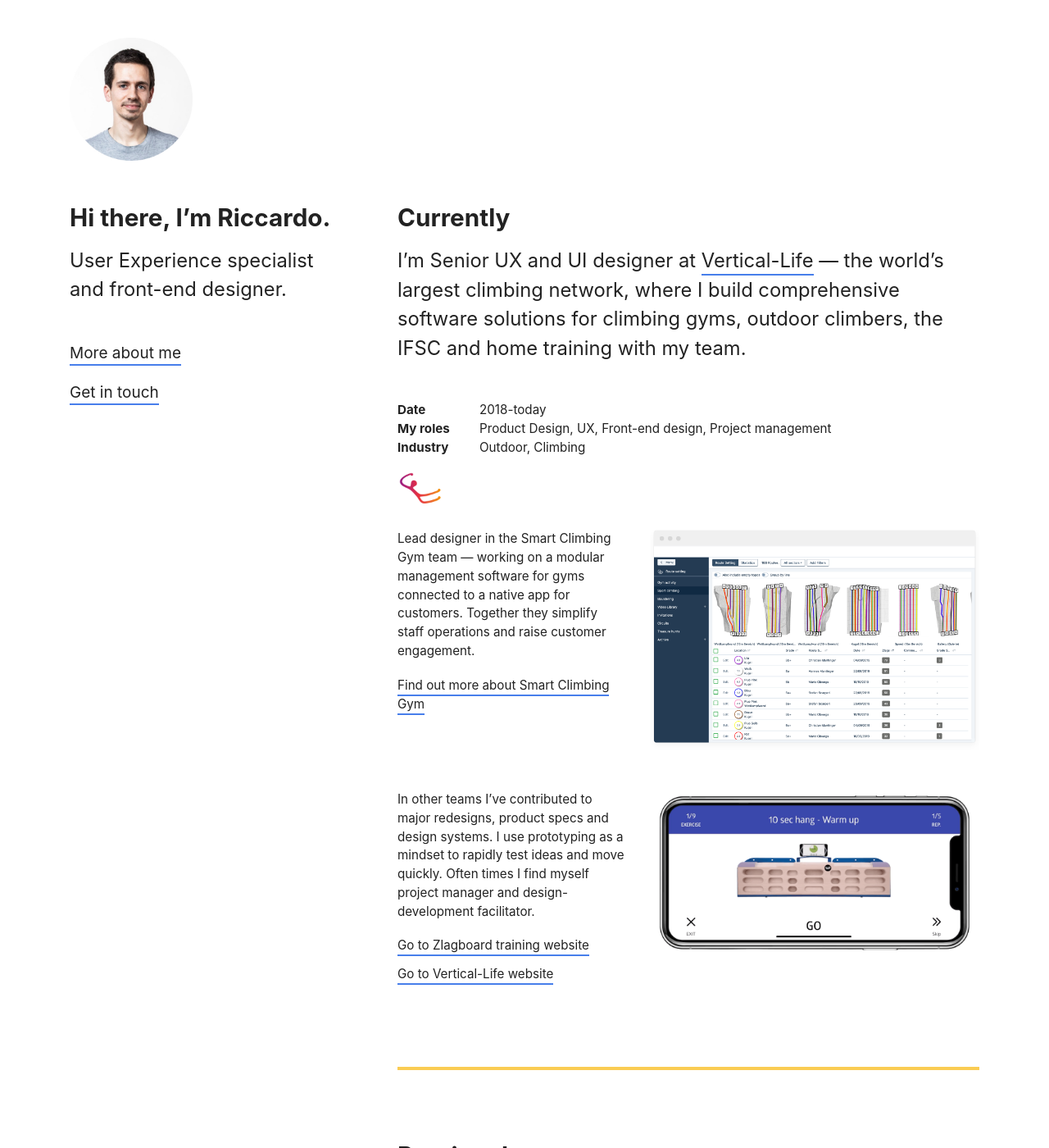
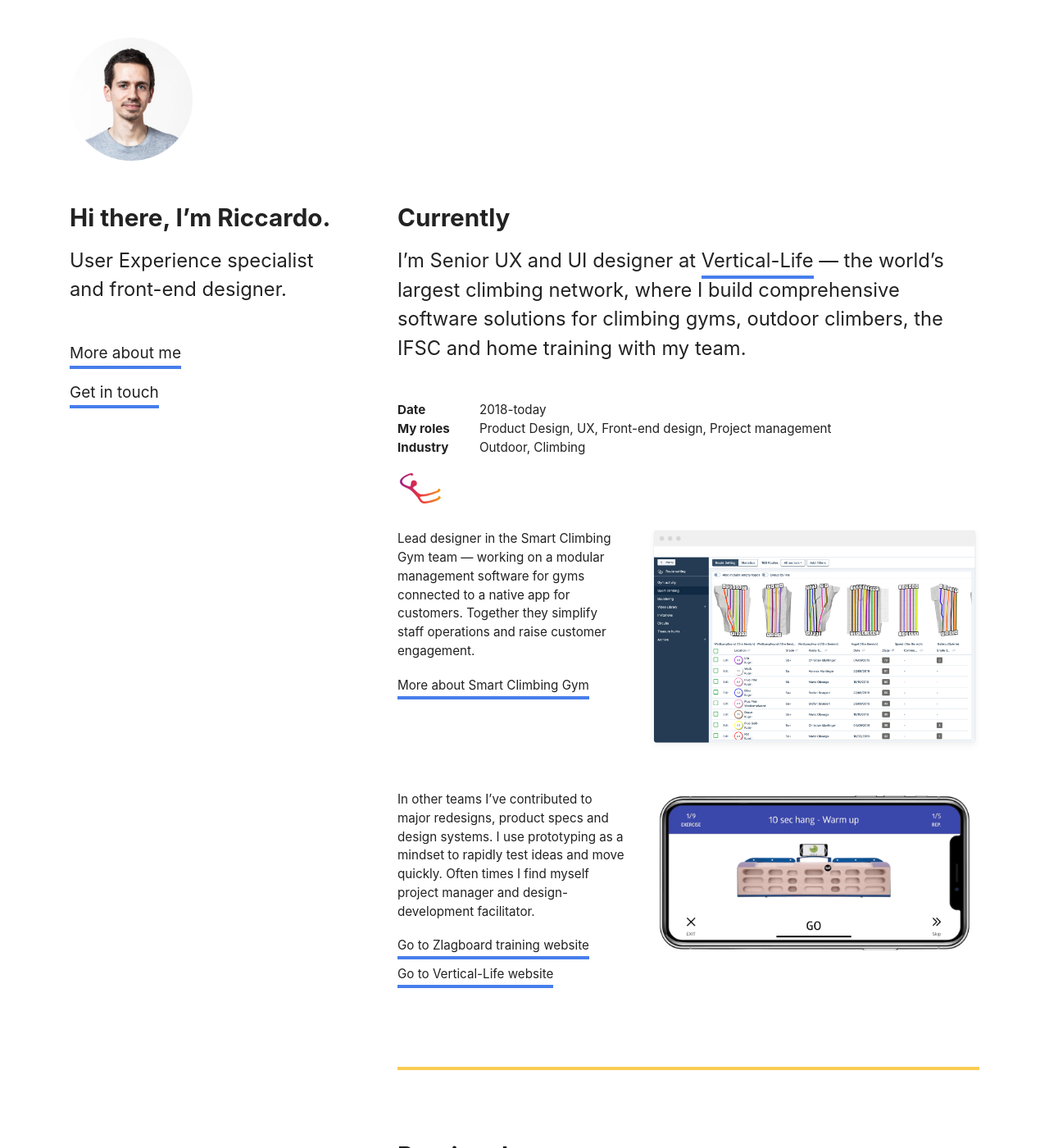
Before and after one commit to rzecchini/riccardozecchini.com, a Jekyll site: the page built from index.md, in a window 1280 px wide and 1400 px high. Shown: the whole window at 82% size. Built offline with Jekyll 4.4.1, drawn with Linux system fonts in a browser that asks for light colours.

Commit message:
refine content and styling

```diff
--- a/_includes/head.html
+++ b/_includes/head.html
@@ -14,7 +14,7 @@
 
   <meta charset="utf-8">
   <meta http-equiv="X-UA-Compatible" content="IE=edge,chrome=1">
-  <title>{{ page.title }} | {{ site.title }}</title>
+  <title>{{ page.title }}{% if page.title %} | {% endif %}{{ site.title }}</title>
   <meta name="description" content="Riccardo Zecchini is a multidisciplinary designer, his works mainly shifts between information architecture, modular design and human-computer interaction.">
   <meta name="viewport" content="width=device-width, initial-scale=1">
 
--- a/_layouts/2020.html
+++ b/_layouts/2020.html
@@ -54,19 +54,19 @@
           </div>
         </div>
         <div class="row mb-3">
-          <div class="col-12 col-md-6 col-lg-7 pb-1 order-xl-2">
+          <div class="col-12 col-md-6 col-lg-7 pb-1 order-md-2">
             <img src="{{ 'img/rzecchini_vl_rs.png' | relative_url}}" alt="Smart Climbing Gymy sample screen">
           </div>
-          <div class="col-12 col-md-6 col-lg-5 pb-1 text-sm order-xl-1">
+          <div class="col-12 col-md-6 col-lg-5 pb-1 text-sm order-md-1">
             <p class="mb-1">Lead designer in the Smart Climbing Gym team — working on a modular management software for gyms connected to a native app for customers. Together they simplify staff operations and raise customer engagement.</p>
-            <div><a href="https://gym.vertical-life.info/" target="_blank">Find out more about Smart Climbing Gym</a></div>
+            <div><a href="https://gym.vertical-life.info/" target="_blank">More about Smart Climbing Gym</a></div>
           </div>
         </div>
         <div class="row">
-          <div class="col-12 col-md-6 col-lg-7 pb-1 order-xl-2">
+          <div class="col-12 col-md-6 col-lg-7 pb-1 order-md-2">
             <img src="{{ 'img/zlagboard_app.gif' | relative_url}}" alt="Zlagboard app gif">
           </div>
-          <div class="col-12 col-md-6 col-lg-5 pb-1 text-sm order-xl-1">
+          <div class="col-12 col-md-6 col-lg-5 pb-1 text-sm order-md-1">
             <p class="mb-1">In other teams I’ve contributed to major redesigns, product specs and design systems. I use prototyping as a mindset to rapidly test ideas and move quickly. Often times I find myself project manager and design-development facilitator.</p>
             <div class="mb-11"><a href="https://zlagboard.com/" target="_blank">Go to Zlagboard training website</a></div>
             <div><a href="https://www.vertical-life.info/" target="_blank">Go to Vertical-Life website</a></div>
--- a/_sass/_base.scss
+++ b/_sass/_base.scss
@@ -19,9 +19,9 @@
 }
 
 a {
-  padding-bottom: 2px;
+  padding-bottom: 0.25rem;
   text-decoration: none;
-  border-bottom: 2px solid $primary;
+  border-bottom: 0.25rem solid $primary;
   color: $black;
   //   &:visited,
   //   &:active {
@@ -40,7 +40,7 @@
 }
 
 hr {
-  border: 2px solid $secondary;
+  border: 0.125rem solid $secondary;
 }
 
 strong {
@@ -48,7 +48,7 @@
 }
 
 td {
-  min-width: 100px;
+  min-width: 6.25rem;
 }
 
 ul {
```
Also changed, not shown: index.md (+0 -1 lines).
